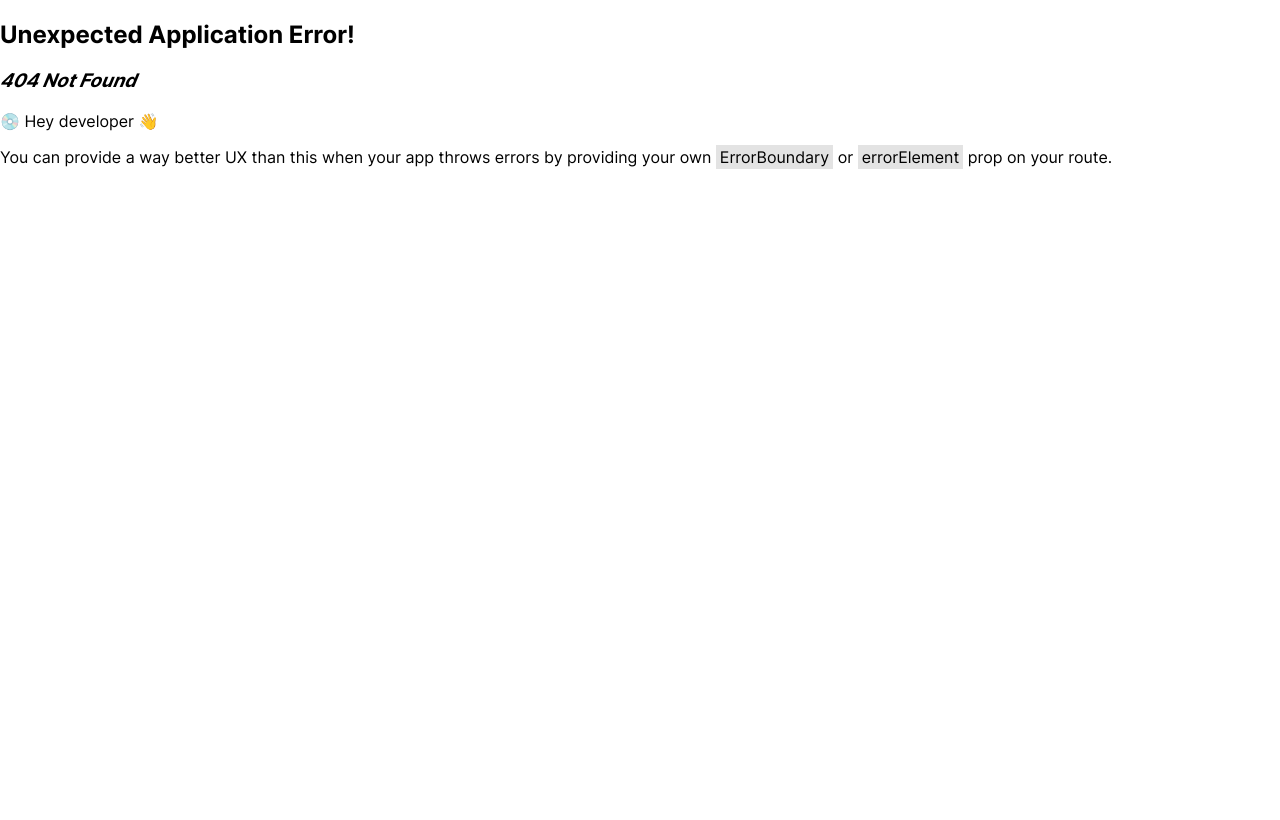
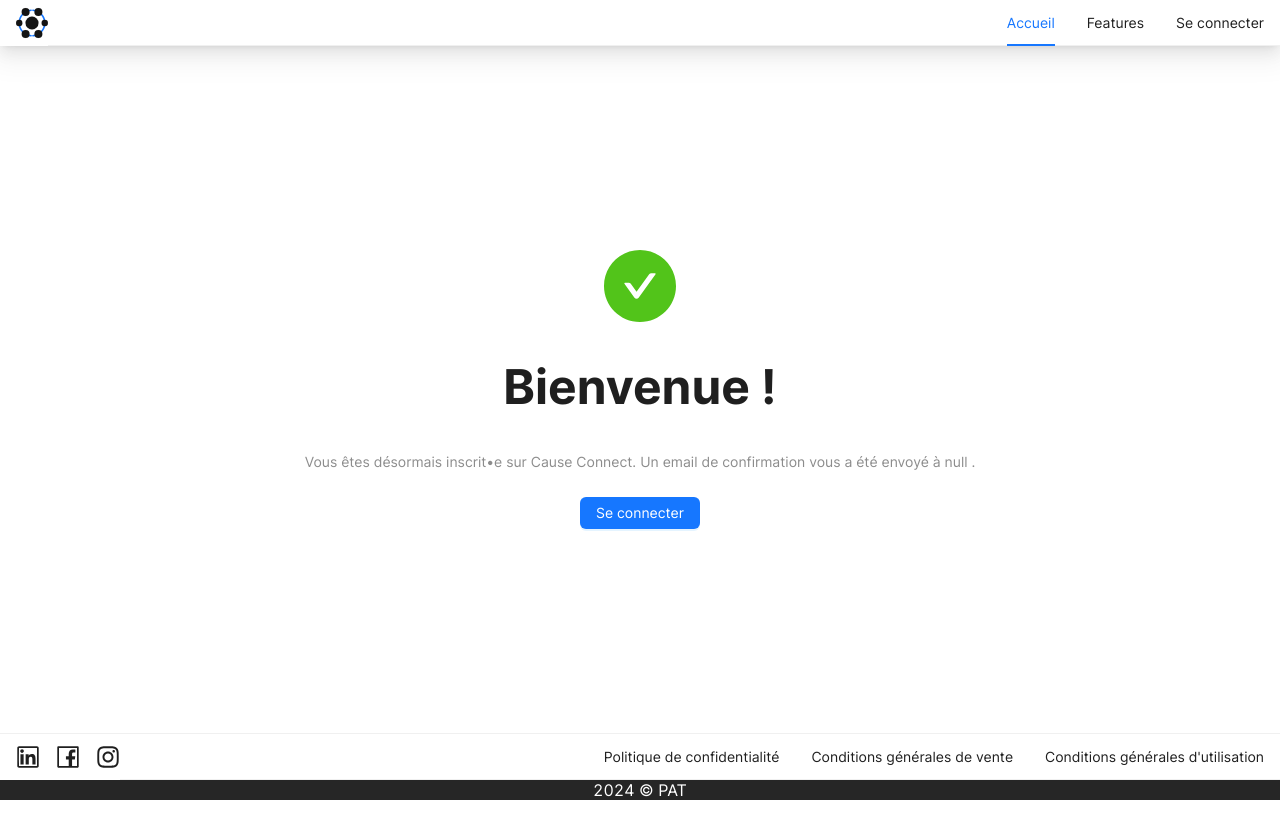
Before and after one commit to eanaellea/cause-connect-webapp, a React (Vite) app: page /welcome in a window 1280 px wide. Before the commit this address had no page. Built offline with nearby package versions, Linux system fonts and the light colour scheme.

Commit message:
feat(register): add welcome page

```diff
--- /dev/null
+++ b/src/components/result/RequestResult.tsx
@@ -0,0 +1,20 @@
+import { FC } from "react";
+import { Result } from "antd";
+
+interface ResultProps {
+  status: "success" | "error" | "warning" | "info" | "403" | "404" | "500";
+  title: string;
+  subTitle: string;
+  extra?: React.ReactNode[];
+}
+
+export const RequestResult: FC<ResultProps> = ({ status, title, subTitle, extra }: ResultProps) => {
+  return (
+    <Result
+      status={status}
+      title={<h1>{title}</h1>}
+      subTitle={subTitle}
+      extra={extra}
+    />
+  );
+}
--- /dev/null
+++ b/src/pages/welcome/Welcome.module.scss
@@ -0,0 +1,10 @@
+@import "../../designSystem/mixins.scss";
+
+.main {
+  @include flex-column;
+  flex-grow: 1;
+  justify-content: center;
+  align-items: center;
+  width: 100%;
+  overflow-y: scroll;
+}
--- /dev/null
+++ b/src/pages/welcome/Welcome.tsx
@@ -0,0 +1,27 @@
+import { FC } from "react";
+import { Button } from "antd";
+import { Link } from "react-router-dom";
+
+import { useGlobalStore } from '@/store/store'
+import { RequestResult } from "@/components/result/RequestResult";
+import styles from './Welcome.module.scss'
+
+export const Welcome: FC = () => {
+
+  const email = useGlobalStore((state) => state.email)
+
+  return (
+    <main className={styles.main}>
+      <RequestResult
+        status="success"
+        title="Bienvenue !"
+        subTitle={`Vous êtes désormais inscrit•e sur Cause Connect. Un email de confirmation vous a été envoyé à ${email} .`}
+        extra={[
+          <Button type='primary'>
+            <Link to='/first-login'>Se connecter</Link>
+          </Button>
+        ]}
+      />
+    </main>
+  );
+};
--- a/src/router.tsx
+++ b/src/router.tsx
@@ -10,6 +10,7 @@ import { Dashboard } from './pages/dashboard/Dashboard'
 import { ResetPassword } from './pages/resetPassword/ResetPassword'
 import { PublicLayout } from './pages/layouts/publicLayout/PublicLayout'
 import { AppLayout } from './pages/layouts/appLayout/AppLayout'
+import { Welcome } from './pages/welcome/Welcome'
 
 export const router = createBrowserRouter(
   [
@@ -32,6 +33,10 @@ export const router = createBrowserRouter(
             {
               path: 'first-login',
               element: <ResetPassword title='Première connexion' buttonContent='Connexion'/>
+            },
+            {
+              path: 'welcome',
+              element: <Welcome/>
             },
             {
               path: 'register',
--- a/src/store/authSlice/actions.ts
+++ b/src/store/authSlice/actions.ts
@@ -29,7 +29,7 @@ export const registerAction = async (signUpBody: any, associationLogo: File | nu
 
   useGlobalStore.setState(() => ({ id: response.id, email: signUpBody.admin.email }))
 
-  await router.navigate('/first-login')
+  await router.navigate('/welcome')
 }
 
 export const resetPasswordAction = async (resetPasswordBody: ResetPasswordBody): Promise<void> => {
```
